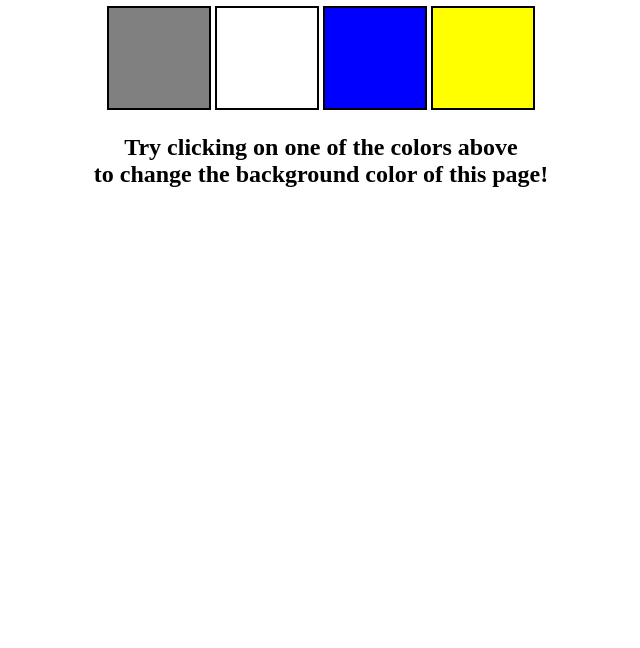
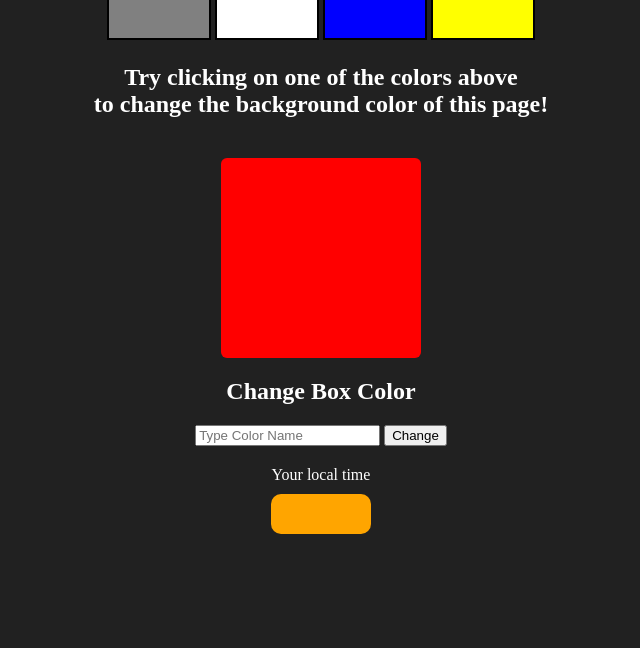
Before and after one commit to tonmoy3673/Background-Color-Changer, a plain HTML site: page index.html in a window 1280 px wide. Shown: the part 152-800 px from the top of the page, without its empty margins (319-959 px from the left). Drawn offline with Linux system fonts and the light colour scheme.

Commit message:
:tada: create digital clock ui

```diff
--- a/apps.js
+++ b/apps.js
@@ -22,3 +22,34 @@ buttons.forEach(button=>{
 
     })
 })
+
+// ================== Change Button Color ==============//
+
+
+const ChangeBoxColor =()=>{
+  const boxContainer = document.getElementById('box');
+  boxContainer.style.cssText = 'height: 200px; width: 200px; background-color: red; margin: 0 auto; border-radius: 6px;';
+  const button = document.getElementById('btn');
+  button.style.cursor='pointer';
+ button.addEventListener('click',function(){
+  const inputValue = document.getElementById('input').value;
+if(isValidColor(inputValue)){
+  boxContainer.style.backgroundColor= inputValue;
+
+}
+   else{
+    alert('Invalid Color!!')
+   }
+ })
+
+};
+
+const isValidColor =(color)=>{
+ const testDiv = document.createElement('div');
+  testDiv.style.color=color;
+  return testDiv.style.color !== '';
+
+}
+
+// =========== Call the Function =======//
+ChangeBoxColor();
--- a/index.html
+++ b/index.html
@@ -8,6 +8,25 @@
 
     <title>JavaScript Background Color Switcher</title>
   </head>
+  <style>
+    body {
+      background-color: #212121;
+      color: #fff;
+    }
+    .center {
+      display: flex;
+      justify-content: center;
+      align-items: center;
+      flex-direction: column;
+    }
+    #clock {
+      font-size: 40px;
+      background-color: orange;
+      padding: 20px 50px;
+      margin-top: 10px;
+      border-radius: 10px;
+    }
+  </style>
   <body id="body">
     <div class="canvas">
       <h1>Color Scheme Switcher</h1>
@@ -20,6 +39,21 @@
         <span>to change the background color of this page!</span>
       </h2>
     </div>
+    <!-- ====================== Button Color Changer ================== -->
+    <div class="box-color">
+      <div id="box"></div>
+      <h2>Change Box Color</h2>
+      <div>
+        <input id="input" type="text" placeholder="Type Color Name" />
+        <button id="btn">Change</button>
+      </div>
+    </div>
+
+    <!-- =============== Digital Clock ====================== -->
+    <div class="center">
+      <div id="banner"><span>Your local time</span></div>
+      <div id="clock"></div>
+    </div>
     <script src="apps.js"></script>
   </body>
 </html>
--- a/style.css
+++ b/style.css
@@ -6,7 +6,7 @@ span {
   display: block;
 }
 .canvas {
-  margin: 100px auto 100px;
+  margin: 30px auto 40px;
   width: 80%;
   text-align: center;
 }
@@ -31,3 +31,8 @@ span {
 #yellow {
   background: yellow;
 }
+
+.box-color {
+  text-align: center;
+  padding-bottom: 20px;
+}
```
